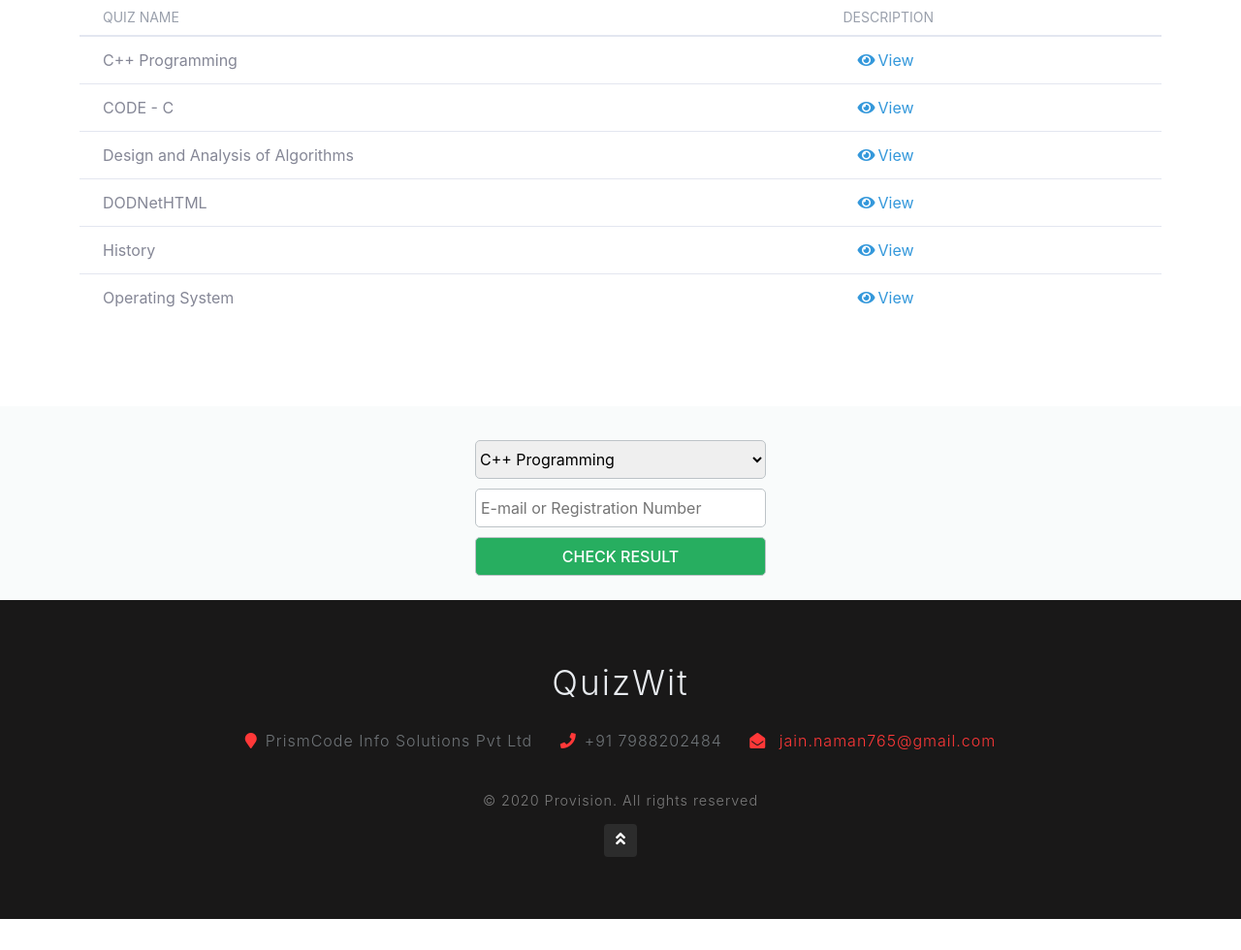
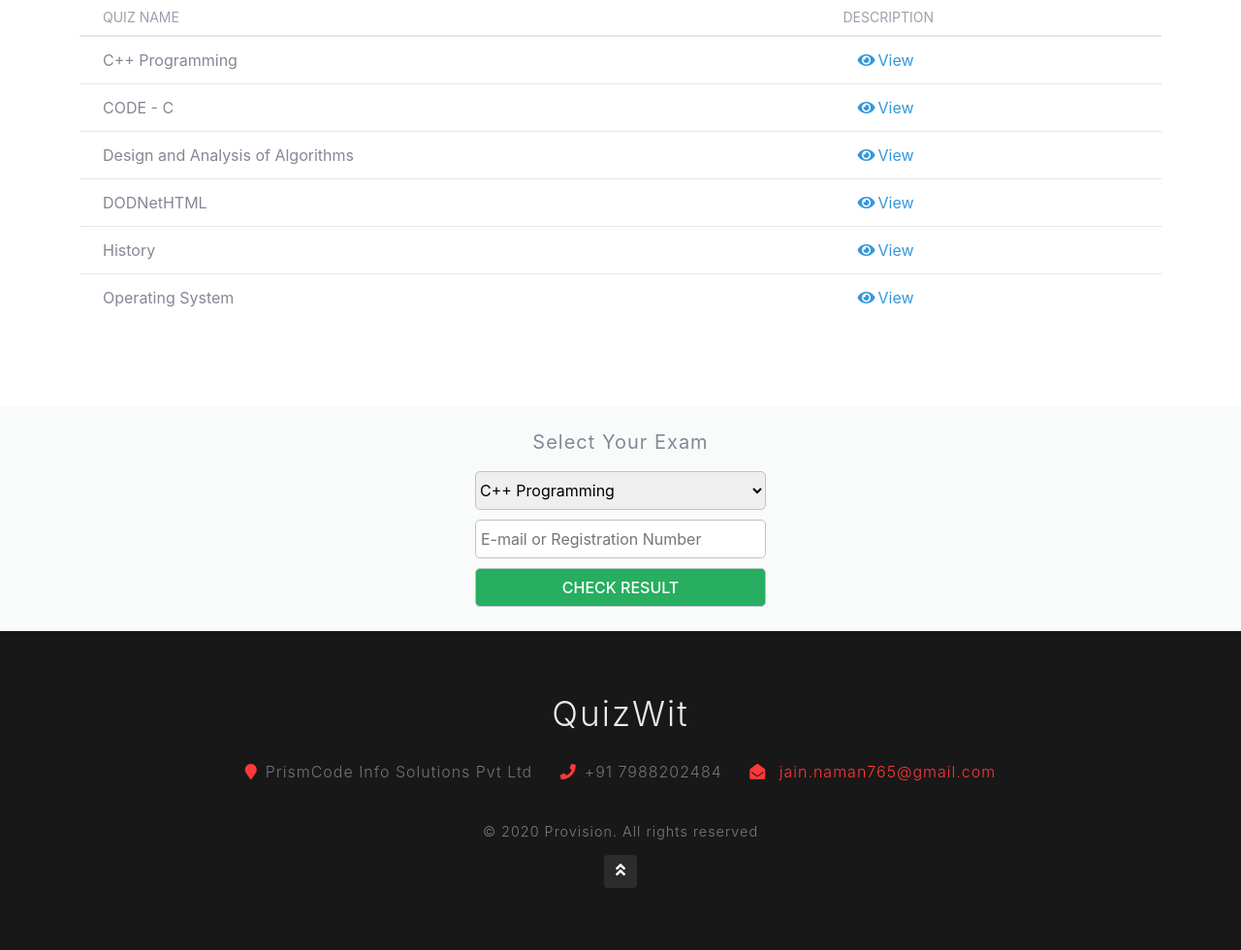
Before and after one commit to ishwar2303/prismcode-internship-project, a PHP site: page / in a window 1280 px wide. Shown: the part 990-1970 px from the top of the page at 97% size. Before the commit the page ends 1938 px from the top, so only its background shows below. Run offline with PHP 8.4, Linux system fonts and the light colour scheme; data comes from the database, SQL or seed files in the repository.

Commit message:
Updated index file
added Select your Quiz

```diff
--- a/index.php
+++ b/index.php
@@ -1158,6 +1158,7 @@ if(isset($_SESSION['message']) && isset($_SESSION['color']))
       if($num>0){
     ?>
     <div class="result-container">
+	  <h5>Select Your Exam</h5>
       <div class="select-exam-for-result">
         <select id="test" name='test_selected'>
           <option value disabled>Select Quiz</option>
```
